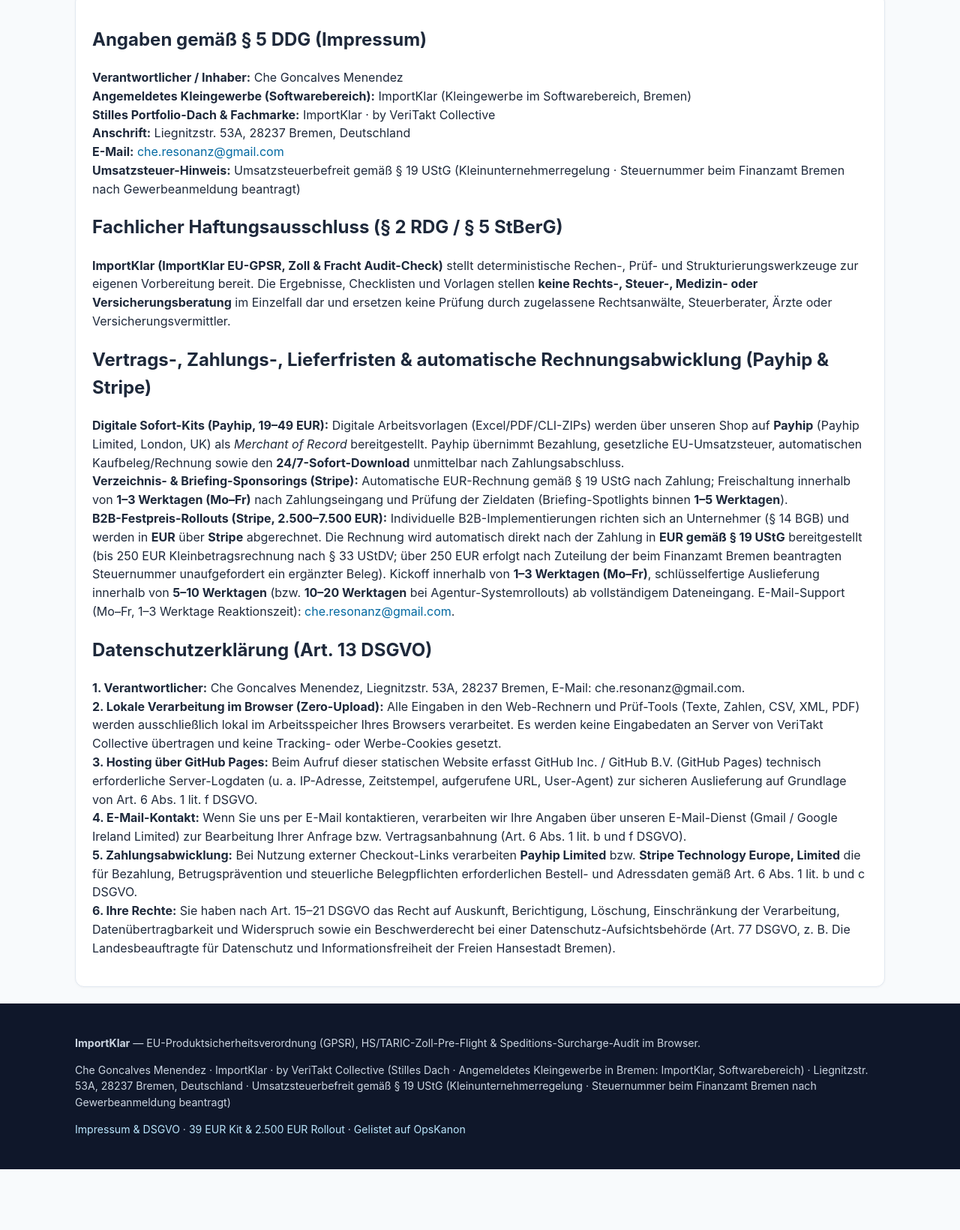
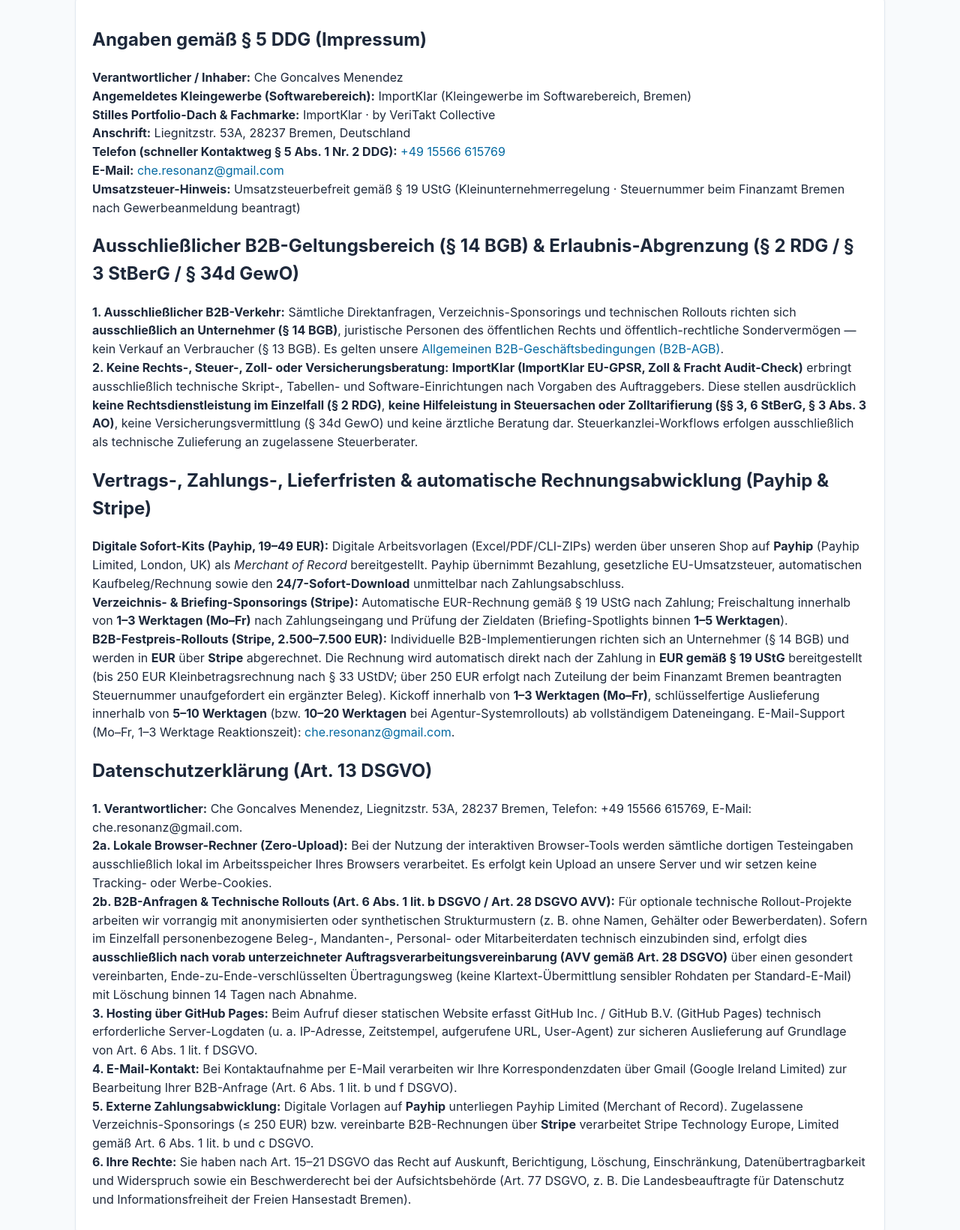
Before and after one commit to cheresonanz-design/importklar-gpsr-customs, a plain HTML site: page legal/index.html in a window 1280 px wide. Shown: the part 196-1836 px from the top of the page at 75% size. Before the commit the page ends 1755 px from the top, so only its background shows below. Drawn offline with Linux system fonts and the light colour scheme.

Commit message:
Deploy ImportKlar (2026-11-24 07:01:11)

```diff
--- a/legal/index.html
+++ b/legal/index.html
@@ -29,15 +29,20 @@
         <strong>Angemeldetes Kleingewerbe (Softwarebereich):</strong> ImportKlar (Kleingewerbe im Softwarebereich, Bremen)<br />
         <strong>Stilles Portfolio-Dach &amp; Fachmarke:</strong> ImportKlar · by VeriTakt Collective<br />
         <strong>Anschrift:</strong> Liegnitzstr. 53A, 28237 Bremen, Deutschland<br />
+        <strong>Telefon (schneller Kontaktweg § 5 Abs. 1 Nr. 2 DDG):</strong> <a href="tel:+4915566615769">+49 15566 615769</a><br />
         <strong>E-Mail:</strong> <a href="mailto:che.resonanz@gmail.com">che.resonanz@gmail.com</a><br />
         <strong>Umsatzsteuer-Hinweis:</strong> Umsatzsteuerbefreit gemäß § 19 UStG (Kleinunternehmerregelung · Steuernummer beim Finanzamt Bremen nach Gewerbeanmeldung beantragt)
       </p>
 
-      <h2>Fachlicher Haftungsausschluss (§ 2 RDG / § 5 StBerG)</h2>
+      <h2>Ausschließlicher B2B-Geltungsbereich (§ 14 BGB) &amp; Erlaubnis-Abgrenzung (§ 2 RDG / § 3 StBerG / § 34d GewO)</h2>
       <p>
-        <strong>ImportKlar (ImportKlar EU-GPSR, Zoll &amp; Fracht Audit-Check)</strong> stellt deterministische Rechen-, Prüf- und Strukturierungswerkzeuge zur eigenen Vorbereitung bereit.
-        Die Ergebnisse, Checklisten und Vorlagen stellen <strong>keine Rechts-, Steuer-, Medizin- oder Versicherungsberatung</strong> im Einzelfall dar
-        und ersetzen keine Prüfung durch zugelassene Rechtsanwälte, Steuerberater, Ärzte oder Versicherungsvermittler.
+        <strong>1. Ausschließlicher B2B-Verkehr:</strong> Sämtliche Direktanfragen, Verzeichnis-Sponsorings und technischen Rollouts richten sich
+        <strong>ausschließlich an Unternehmer (§ 14 BGB)</strong>, juristische Personen des öffentlichen Rechts und öffentlich-rechtliche Sondervermögen — kein Verkauf an Verbraucher (§ 13 BGB).
+        Es gelten unsere <a href="https://cheresonanz-design.github.io/opskanon-directory/agb/" target="_blank" rel="noopener">Allgemeinen B2B-Geschäftsbedingungen (B2B-AGB)</a>.<br />
+        <strong>2. Keine Rechts-, Steuer-, Zoll- oder Versicherungsberatung:</strong> <strong>ImportKlar (ImportKlar EU-GPSR, Zoll &amp; Fracht Audit-Check)</strong> erbringt ausschließlich
+        technische Skript-, Tabellen- und Software-Einrichtungen nach Vorgaben des Auftraggebers. Diese stellen ausdrücklich <strong>keine Rechtsdienstleistung im Einzelfall (§ 2 RDG)</strong>,
+        <strong>keine Hilfeleistung in Steuersachen oder Zolltarifierung (§§ 3, 6 StBerG, § 3 Abs. 3 AO)</strong>, keine Versicherungsvermittlung (§ 34d GewO) und keine ärztliche Beratung dar.
+        Steuerkanzlei-Workflows erfolgen ausschließlich als technische Zulieferung an zugelassene Steuerberater.
       </p>
 
       <h2>Vertrags-, Zahlungs-, Lieferfristen &amp; automatische Rechnungsabwicklung (Payhip &amp; Stripe)</h2>
@@ -57,18 +62,18 @@
 
       <h2>Datenschutzerklärung (Art. 13 DSGVO)</h2>
       <p>
-        <strong>1. Verantwortlicher:</strong> Che Goncalves Menendez, Liegnitzstr. 53A, 28237 Bremen, E-Mail: che.resonanz@gmail.com.<br />
-        <strong>2. Lokale Verarbeitung im Browser (Zero-Upload):</strong> Alle Eingaben in den Web-Rechnern und Prüf-Tools (Texte, Zahlen, CSV, XML, PDF)
-        werden ausschließlich lokal im Arbeitsspeicher Ihres Browsers verarbeitet. Es werden keine Eingabedaten an Server von VeriTakt Collective übertragen
-        und keine Tracking- oder Werbe-Cookies gesetzt.<br />
+        <strong>1. Verantwortlicher:</strong> Che Goncalves Menendez, Liegnitzstr. 53A, 28237 Bremen, Telefon: +49 15566 615769, E-Mail: che.resonanz@gmail.com.<br />
+        <strong>2a. Lokale Browser-Rechner (Zero-Upload):</strong> Bei der Nutzung der interaktiven Browser-Tools werden sämtliche dortigen Testeingaben
+        ausschließlich lokal im Arbeitsspeicher Ihres Browsers verarbeitet. Es erfolgt kein Upload an unsere Server und wir setzen keine Tracking- oder Werbe-Cookies.<br />
+        <strong>2b. B2B-Anfragen &amp; Technische Rollouts (Art. 6 Abs. 1 lit. b DSGVO / Art. 28 DSGVO AVV):</strong> Für optionale technische Rollout-Projekte arbeiten wir
+        vorrangig mit anonymisierten oder synthetischen Strukturmustern (z. B. ohne Namen, Gehälter oder Bewerberdaten). Sofern im Einzelfall personenbezogene Beleg-, Mandanten-,
+        Personal- oder Mitarbeiterdaten technisch einzubinden sind, erfolgt dies <strong>ausschließlich nach vorab unterzeichneter Auftragsverarbeitungsvereinbarung (AVV gemäß Art. 28 DSGVO)</strong>
+        über einen gesondert vereinbarten, Ende-zu-Ende-verschlüsselten Übertragungsweg (keine Klartext-Übermittlung sensibler Rohdaten per Standard-E-Mail) mit Löschung binnen 14 Tagen nach Abnahme.<br />
         <strong>3. Hosting über GitHub Pages:</strong> Beim Aufruf dieser statischen Website erfasst GitHub Inc. / GitHub B.V. (GitHub Pages) technisch erforderliche
         Server-Logdaten (u. a. IP-Adresse, Zeitstempel, aufgerufene URL, User-Agent) zur sicheren Auslieferung auf Grundlage von Art. 6 Abs. 1 lit. f DSGVO.<br />
-        <strong>4. E-Mail-Kontakt:</strong> Wenn Sie uns per E-Mail kontaktieren, verarbeiten wir Ihre Angaben über unseren E-Mail-Dienst (Gmail / Google Ireland Limited)
-        zur Bearbeitung Ihrer Anfrage bzw. Vertragsanbahnung (Art. 6 Abs. 1 lit. b und f DSGVO).<br />
-        <strong>5. Zahlungsabwicklung:</strong> Bei Nutzung externer Checkout-Links verarbeiten <strong>Payhip Limited</strong> bzw. <strong>Stripe Technology Europe, Limited</strong>
-        die für Bezahlung, Betrugsprävention und steuerliche Belegpflichten erforderlichen Bestell- und Adressdaten gemäß Art. 6 Abs. 1 lit. b und c DSGVO.<br />
-        <strong>6. Ihre Rechte:</strong> Sie haben nach Art. 15–21 DSGVO das Recht auf Auskunft, Berichtigung, Löschung, Einschränkung der Verarbeitung,
-        Datenübertragbarkeit und Widerspruch sowie ein Beschwerderecht bei einer Datenschutz-Aufsichtsbehörde (Art. 77 DSGVO, z. B. Die Landesbeauftragte für Datenschutz und Informationsfreiheit der Freien Hansestadt Bremen).
+        <strong>4. E-Mail-Kontakt:</strong> Bei Kontaktaufnahme per E-Mail verarbeiten wir Ihre Korrespondenzdaten über Gmail (Google Ireland Limited) zur Bearbeitung Ihrer B2B-Anfrage (Art. 6 Abs. 1 lit. b und f DSGVO).<br />
+        <strong>5. Externe Zahlungsabwicklung:</strong> Digitale Vorlagen auf <strong>Payhip</strong> unterliegen Payhip Limited (Merchant of Record). Zugelassene Verzeichnis-Sponsorings (&le; 250 EUR) bzw. vereinbarte B2B-Rechnungen über <strong>Stripe</strong> verarbeitet Stripe Technology Europe, Limited gemäß Art. 6 Abs. 1 lit. b und c DSGVO.<br />
+        <strong>6. Ihre Rechte:</strong> Sie haben nach Art. 15–21 DSGVO das Recht auf Auskunft, Berichtigung, Löschung, Einschränkung, Datenübertragbarkeit und Widerspruch sowie ein Beschwerderecht bei der Aufsichtsbehörde (Art. 77 DSGVO, z. B. Die Landesbeauftragte für Datenschutz und Informationsfreiheit der Freien Hansestadt Bremen).
       </p>
     </div>
     </main>
```
Also changed, not shown: csrd-eudr/eudr-due-diligence/index.html (+1 -1 lines), csrd-eudr/index.html (+1 -1 lines), csrd-eudr/legal/index.html (+19 -14 lines), csrd-eudr/pro/index.html (+2 -2 lines), index.html (+1 -1 lines), pro/index.html (+2 -2 lines).
